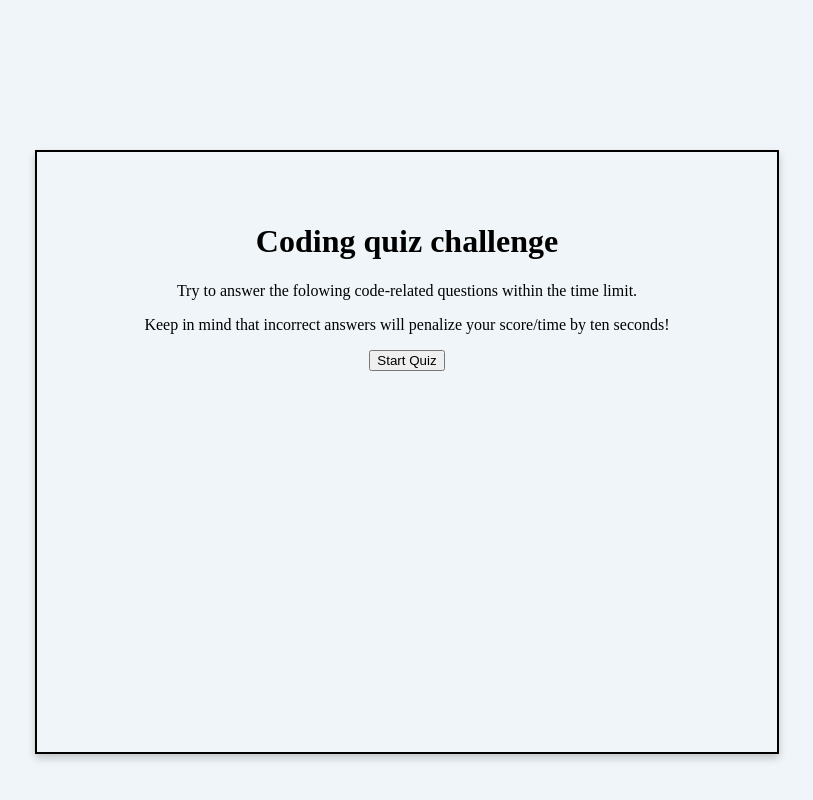
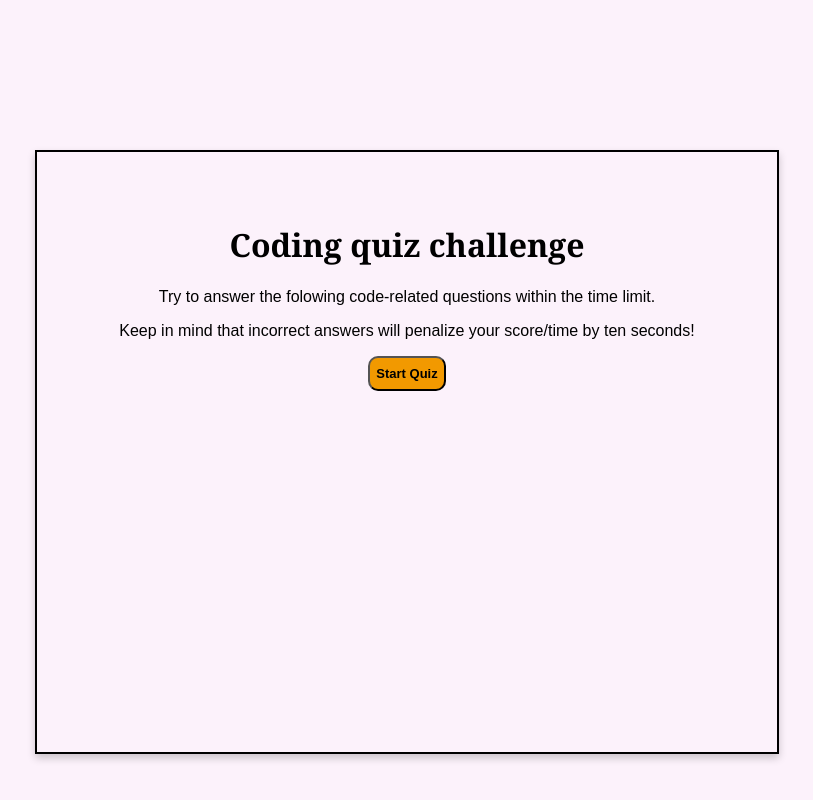
Before and after one commit to ahhyaya/Code-Quiz, a plain HTML site: page index.html in a window 1280 px wide. Shown: the whole page, without its empty margins (233-1046 px from the left). Drawn offline with Linux system fonts and the light colour scheme.

Commit message:
add h1 h2 p and button effect to CSS

```diff
--- a/assets/css/style.css
+++ b/assets/css/style.css
@@ -1,5 +1,5 @@
 body {
-    background-color: #eff5f8
+    background-color: #fcf2fb
   }
 
 .hidden {
@@ -15,3 +15,24 @@ body {
     box-shadow: 0 4px 8px 0 rgba(0,0,0,0.2);
     padding: 50px;
   }
+
+  h1 {
+    font-family: Cambria, Cochin, Georgia, Times, 'Times New Roman', serif;
+  }
+
+  h2 {
+
+  }
+
+  p {
+    font-family: Arial, Helvetica, sans-serif;
+  }
+
+  button {
+    height: 35px;
+    width :auto;
+    font-size: 13px;
+    font-weight: bold;
+    border-radius: 10px;
+    background-color: rgb(242, 153, 0);
+  }
```
